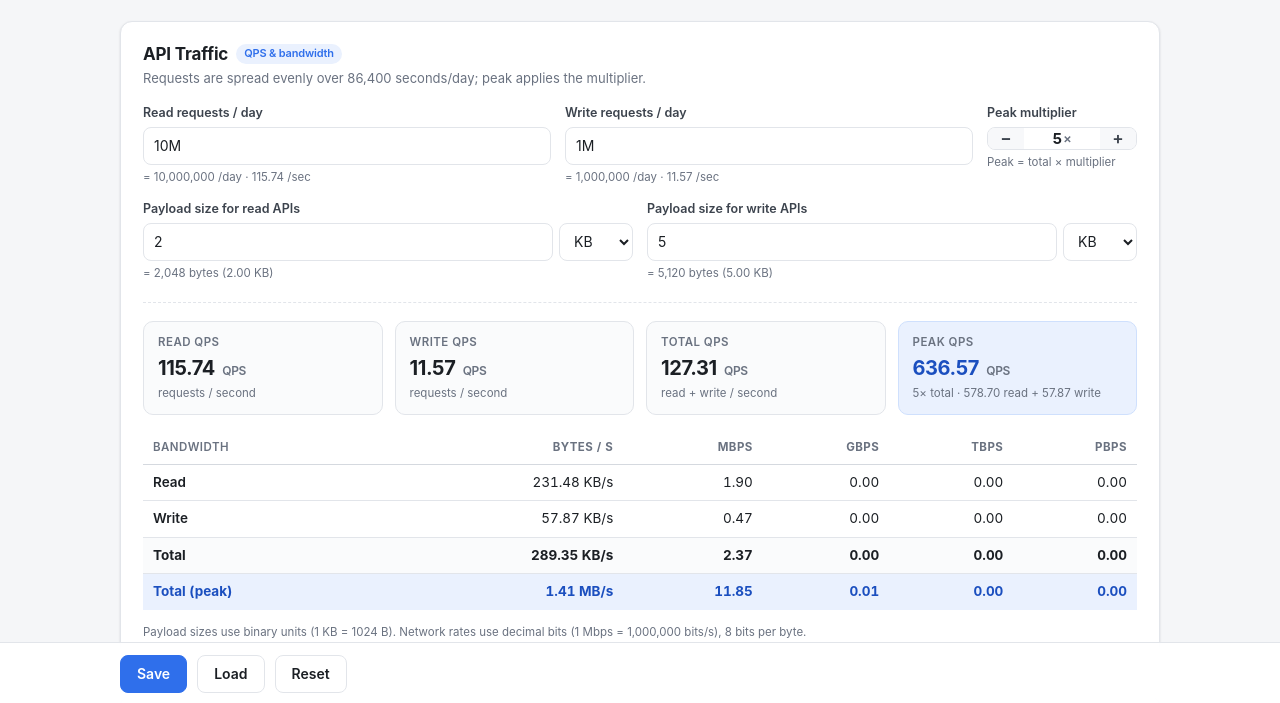
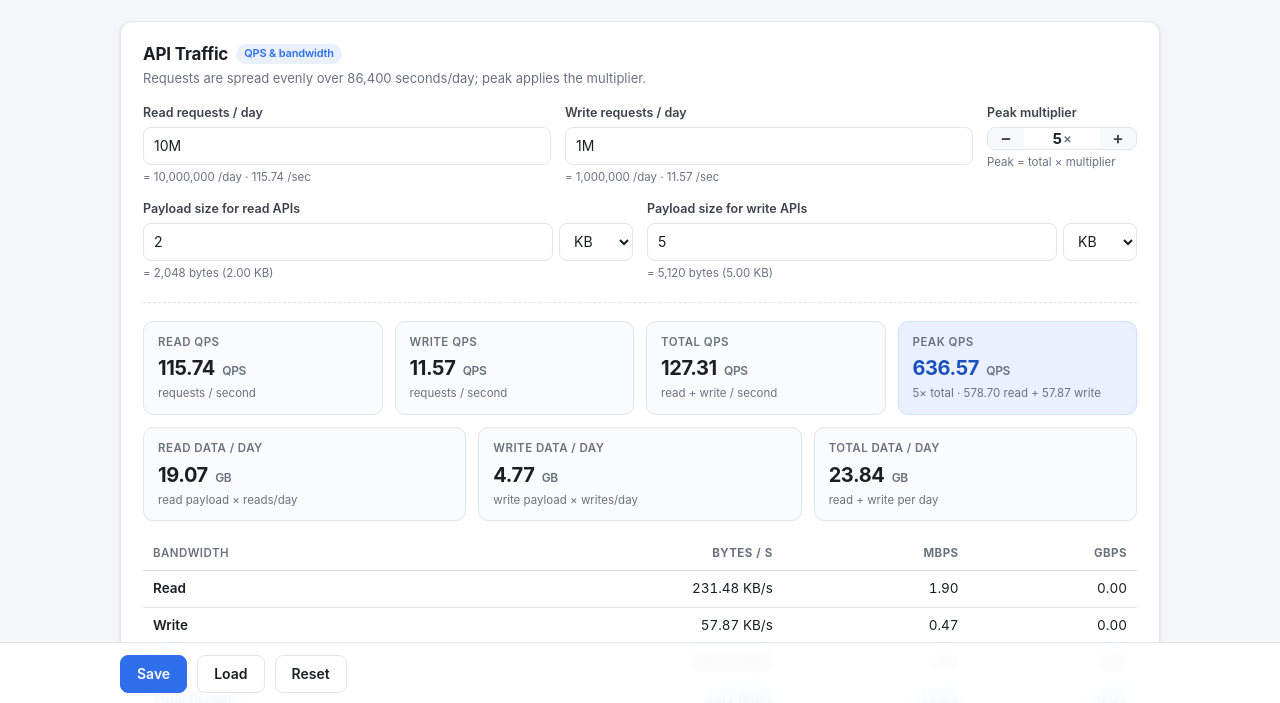
Before and after one commit to kirangilvaz/Back-Of-The-Envelope-Estimator, a plain HTML site: page index.html in a window 1280 px wide. Shown: the part 95-798 px from the top of the page. Drawn offline with Linux system fonts and the light colour scheme.

Commit message:
Update README.md

```diff
--- a/index.html
+++ b/index.html
@@ -80,6 +80,7 @@
 
   .results { margin-top: 20px; border-top: 1px dashed var(--line); padding-top: 18px; }
   .cards { display: grid; grid-template-columns: repeat(auto-fit, minmax(170px, 1fr)); gap: 12px; }
+  .cards + .cards { margin-top: 12px; }
   .card {
     background: #fafbfc; border: 1px solid var(--line); border-radius: 10px; padding: 12px 14px;
   }
@@ -187,17 +188,23 @@
         <div class="card hi"><div class="k">Peak QPS</div><div class="v" id="peakQps">—</div><div class="x" id="peakQpsSplit">—</div></div>
       </div>
 
+      <div class="cards">
+        <div class="card"><div class="k">Read data / day</div><div class="v" id="dtRead">—</div><div class="x" id="dtReadAlt">—</div></div>
+        <div class="card"><div class="k">Write data / day</div><div class="v" id="dtWrite">—</div><div class="x" id="dtWriteAlt">—</div></div>
+        <div class="card"><div class="k">Total data / day</div><div class="v" id="dtTotal">—</div><div class="x" id="dtTotalAlt">—</div></div>
+      </div>
+
       <table>
         <thead>
           <tr>
-            <th>Bandwidth</th><th>Bytes / s</th><th>Mbps</th><th>Gbps</th><th>Tbps</th><th>Pbps</th>
+            <th>Bandwidth</th><th>Bytes / s</th><th>Mbps</th><th>Gbps</th>
           </tr>
         </thead>
         <tbody>
-          <tr><td>Read</td><td id="bwReadBytes">—</td><td id="bwReadM">—</td><td id="bwReadG">—</td><td id="bwReadT">—</td><td id="bwReadP">—</td></tr>
-          <tr><td>Write</td><td id="bwWriteBytes">—</td><td id="bwWriteM">—</td><td id="bwWriteG">—</td><td id="bwWriteT">—</td><td id="bwWriteP">—</td></tr>
-          <tr class="total"><td>Total</td><td id="bwTotBytes">—</td><td id="bwTotM">—</td><td id="bwTotG">—</td><td id="bwTotT">—</td><td id="bwTotP">—</td></tr>
-          <tr class="peak"><td>Total (peak)</td><td id="bwPeakBytes">—</td><td id="bwPeakM">—</td><td id="bwPeakG">—</td><td id="bwPeakT">—</td><td id="bwPeakP">—</td></tr>
+          <tr><td>Read</td><td id="bwReadBytes">—</td><td id="bwReadM">—</td><td id="bwReadG">—</td></tr>
+          <tr><td>Write</td><td id="bwWriteBytes">—</td><td id="bwWriteM">—</td><td id="bwWriteG">—</td></tr>
+          <tr class="total"><td>Total</td><td id="bwTotBytes">—</td><td id="bwTotM">—</td><td id="bwTotG">—</td></tr>
+          <tr class="peak"><td>Total (peak)</td><td id="bwPeakBytes">—</td><td id="bwPeakM">—</td><td id="bwPeakG">—</td></tr>
         </tbody>
       </table>
       <p class="note">Payload sizes use binary units (1 KB = 1024 B). Network rates use decimal bits (1 Mbps = 1,000,000 bits/s), 8 bits per byte.</p>
@@ -354,15 +361,6 @@ function fmtBytes(bytes) {
   return { v: num(bytes / Math.pow(1024, i)), u: BYTE_UNITS[i] };
 }
 
-const BIT_UNITS = ["bps", "Kbps", "Mbps", "Gbps", "Tbps", "Pbps"];
-function fmtBits(bps) {
-  if (!Number.isFinite(bps)) return { v: "—", u: "" };
-  if (bps === 0) return { v: "0.00", u: "bps" };
-  let i = Math.floor(Math.log(Math.abs(bps)) / Math.log(1000));
-  i = Math.min(Math.max(i, 0), BIT_UNITS.length - 1);
-  return { v: num(bps / Math.pow(1000, i)), u: BIT_UNITS[i] };
-}
-
 function setBig(id, obj) {
   $(id).innerHTML = obj.v + (obj.u ? ' <small>' + obj.u + "</small>" : "");
 }
@@ -398,6 +396,18 @@ function calcApi() {
   const wQps = (writes || 0) / SEC_PER_DAY;
   const tQps = rQps + wQps;
 
+  const readPerDay = (reads || 0) * readB;
+  const writePerDay = (writes || 0) * writeB;
+  const transfer = [
+    ["dtRead", readPerDay, "read payload \u00d7 reads/day"],
+    ["dtWrite", writePerDay, "write payload \u00d7 writes/day"],
+    ["dtTotal", readPerDay + writePerDay, "read + write per day"]
+  ];
+  for (const [id, bytes, caption] of transfer) {
+    setBig(id, fmtBytes(bytes));
+    $(id + "Alt").textContent = caption;
+  }
+
   $("readQps").innerHTML = num(rQps) + ' <small>QPS</small>';
   $("writeQps").innerHTML = num(wQps) + ' <small>QPS</small>';
   $("totalQps").innerHTML = num(tQps) + ' <small>QPS</small>';
@@ -417,8 +427,6 @@ function calcApi() {
     $(pre + "Bytes").textContent = f.v + " " + f.u + "/s";
     $(pre + "M").textContent = num(bits / 1e6);
     $(pre + "G").textContent = num(bits / 1e9);
-    $(pre + "T").textContent = num(bits / 1e12);
-    $(pre + "P").textContent = num(bits / 1e15);
   }
 }
 
```
Also changed, not shown: 1 other file.
